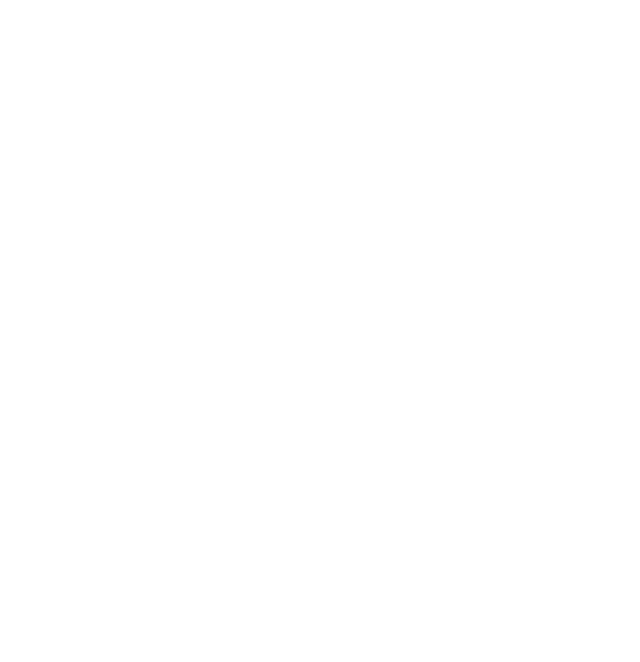
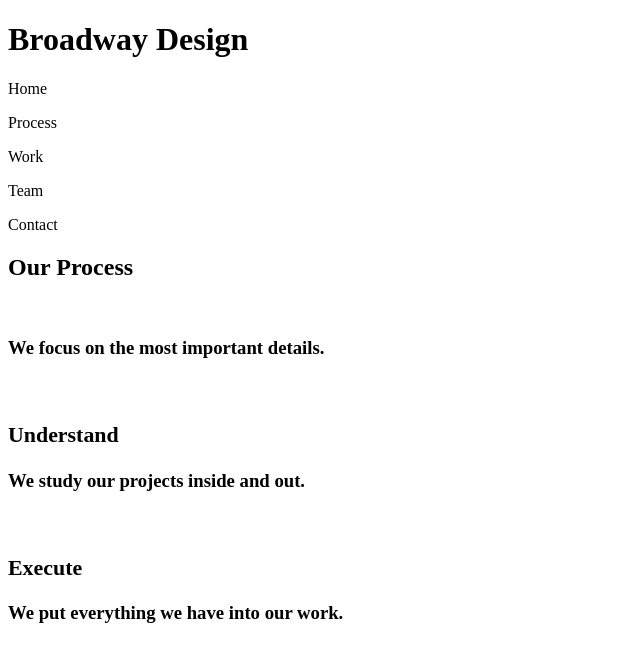
Before and after one commit to designbynuff/broadway, a plain HTML site: page index.html in a window 1280 px wide. Shown: the whole page, without its empty margins (0-640 px from the left). Drawn offline with Linux system fonts and the light colour scheme.

Commit message:
Adding Content

```diff
--- a/index.html
+++ b/index.html
@@ -5,7 +5,30 @@
     <title>Broadway Design</title>
     <link href="./resources/css/style.css" type="text/css" rel="stylesheet" >
   </head>
+
   <body>
+
+    <div class="header">
+      <h1>Broadway Design</h1>
+      <p><a href="#home"></a>Home</p>
+      <p><a href="#process"></a>Process</p>
+      <p><a href="#work"></a>Work</p>
+      <p><a href="#team"></a>Team</p>
+      <p><a href="#contact"></a>Contact</p>
+    </div>
+
+    <div id="process">
+      <h2>Our Process</h2>
+      <p><img src="" alt=""></p>
+      <h3><Identify/h3>
+      <p>We focus on the most important details.</p>
+      <p><img src="" alt=""></p>
+      <h3>Understand</h3>
+      <p>We study our projects inside and out.</p>
+      <p><img src="" alt=""></p>
+      <h3>Execute</h3>
+      <p>We put everything we have into our work.</p>
+    </div>
 
   </body>
 </html>
```
Also changed, not shown: resources/img/execute.svg (added), resources/img/identify.svg (added), resources/img/the-flatiron-building.png (added), resources/img/understand.svg (added).
